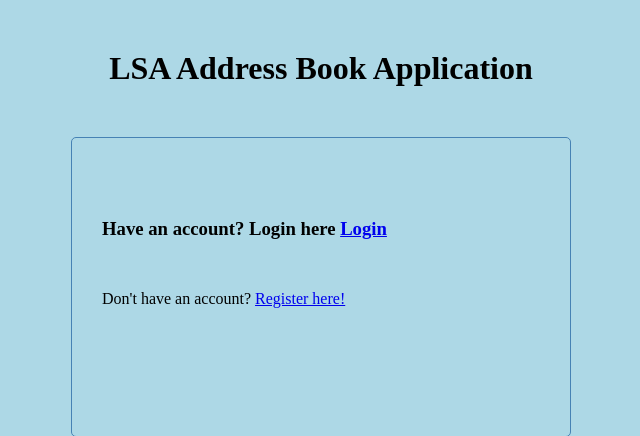
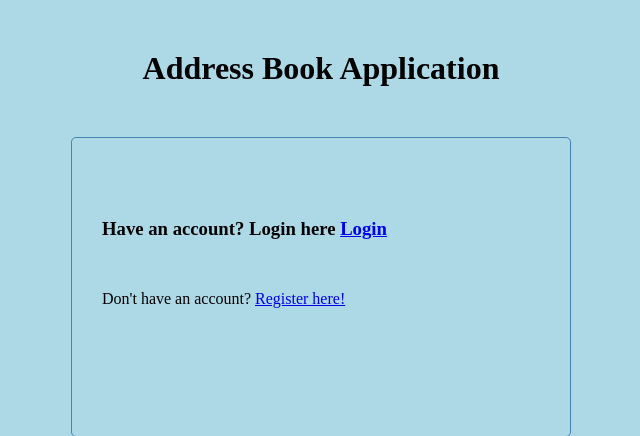
Before and after one commit to sawjoshuakyi/AddressBookApp, a Django app: page / in a window 1280 px wide. Shown: the top 436 px of the page, without its empty margins (319-959 px from the left). Run offline with Django 3.2, Linux system fonts and the light colour scheme.

Commit message:
changed name

```diff
--- a/LSA_Address_book/mainApp/templates/mainApp/create.html
+++ b/LSA_Address_book/mainApp/templates/mainApp/create.html
@@ -14,7 +14,7 @@ Users can fill the forms to create a new contact or choose to go back to view al
 </head>
 
 <header>
-    <h1 style= "text-align: center">LSA Address Book Application</h1>
+    <h1 style= "text-align: center">Address Book Application</h1>
 </header>
 
 <body>
--- a/LSA_Address_book/mainApp/templates/mainApp/index.html
+++ b/LSA_Address_book/mainApp/templates/mainApp/index.html
@@ -14,7 +14,7 @@ Users can choose to login and register for new account on this page.
 </head>
 
 <header>
-	<h1 style= "text-align: center">LSA Address Book Application</h1>
+	<h1 style= "text-align: center">Address Book Application</h1>
 </header>
 
 <body>
--- a/LSA_Address_book/mainApp/templates/mainApp/list.html
+++ b/LSA_Address_book/mainApp/templates/mainApp/list.html
@@ -17,7 +17,7 @@ All the details of a contact will be available on this page.
 </head>
 
 <header>
-    <h1 style= "text-align: center">LSA Address Book Application</h1>
+    <h1 style= "text-align: center">Address Book Application</h1>
 </header>
 
 <body>
--- a/LSA_Address_book/mainApp/templates/mainApp/view.html
+++ b/LSA_Address_book/mainApp/templates/mainApp/view.html
@@ -16,7 +16,7 @@ Users can create a new contact. This contact will appear on the view screen upon
 </head>
 
 <header>
-    <h1 style= "text-align: center">LSA Address Book Application</h1>
+    <h1 style= "text-align: center">Address Book Application</h1>
 </header>
 
 <body>
--- a/LSA_Address_book/register/templates/registration/login.html
+++ b/LSA_Address_book/register/templates/registration/login.html
@@ -4,7 +4,7 @@
 <link rel="stylesheet" type="text/css" href="{% static 'mainApp/style.css' %}">
 </head>
 <body>
-<h1 style= "text-align: center">LSA Address Book Application</h1>
+<h1 style= "text-align: center">Address Book Application</h1>
 
 <div id = "mainMenu">
 <form method="post" class = "mainForm">
```
Also changed, not shown: LSA_Address_book/db.sqlite3 (added).
